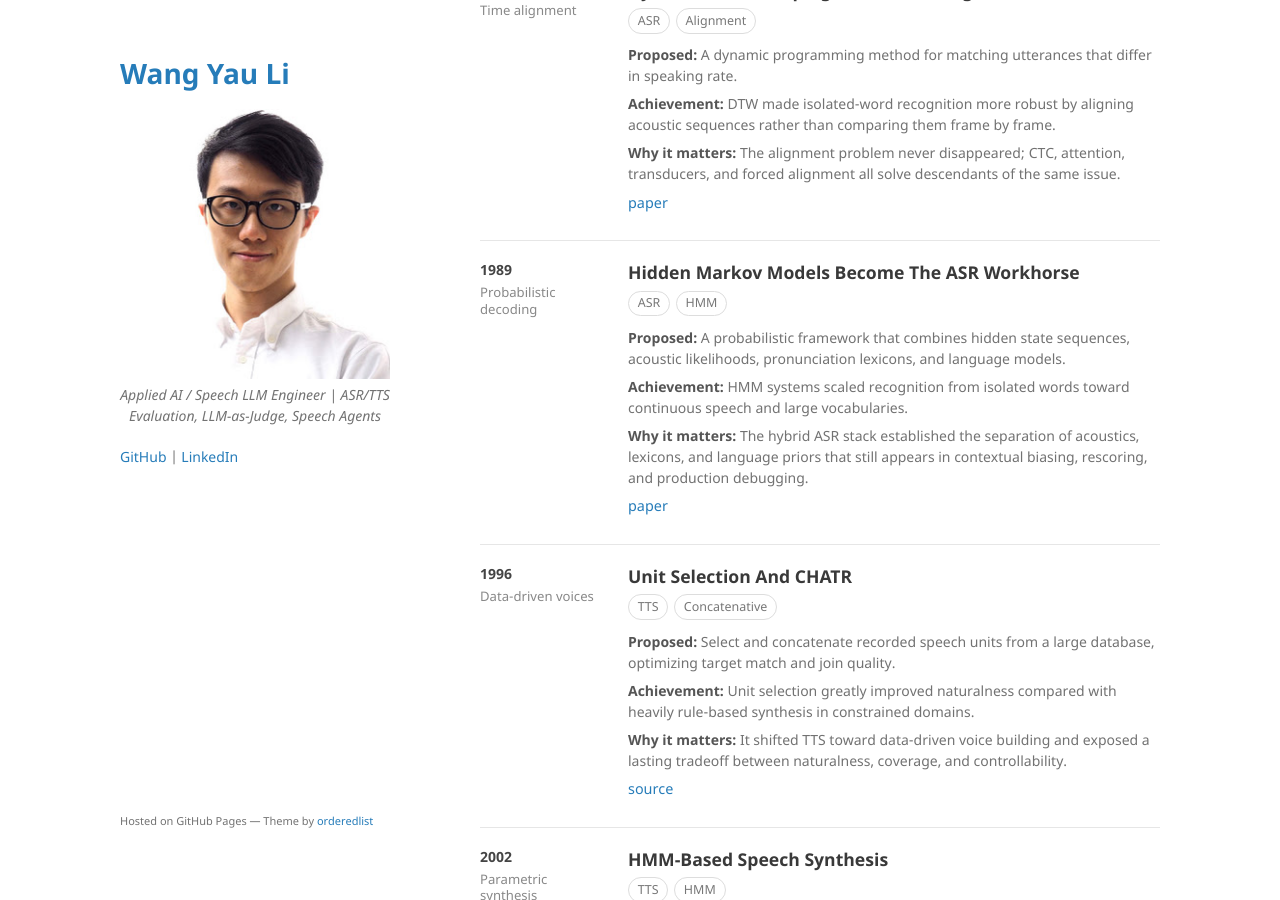
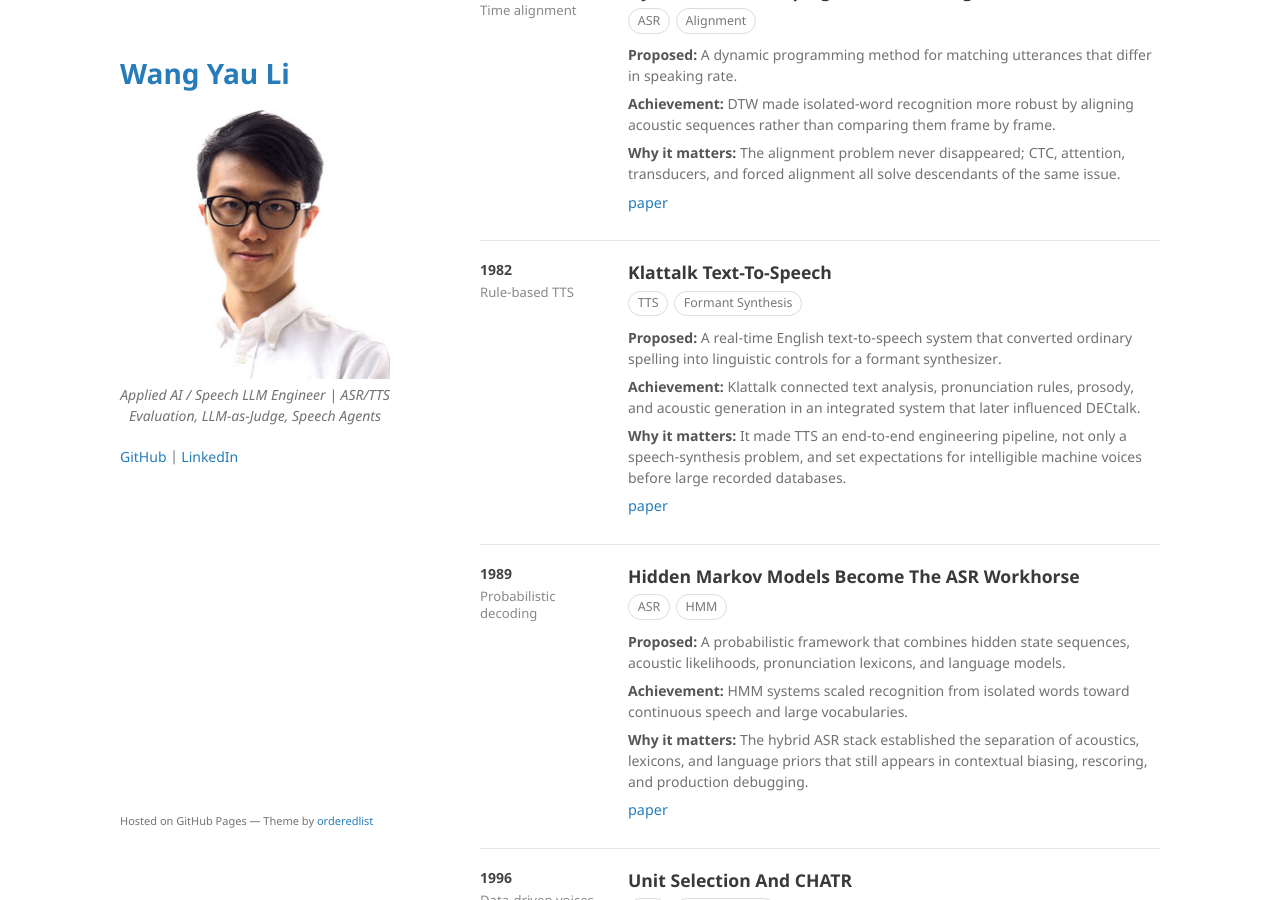
Before and after one commit to kennethli319/kennethli319.github.io, a Jekyll site: the page built from speech-timeline.md, in a window 1280 px wide and 900 px high, scrolled down 1534 px. Built offline with Jekyll 4.4.1, drawn with Linux system fonts in a browser that asks for light colours.

Commit message:
Add Klattalk speech synthesis milestone

```diff
--- a/speech-timeline.md
+++ b/speech-timeline.md
@@ -190,6 +190,21 @@ title: Speech Timeline
     <p><strong>Achievement:</strong> DTW made isolated-word recognition more robust by aligning acoustic sequences rather than comparing them frame by frame.</p>
     <p><strong>Why it matters:</strong> The alignment problem never disappeared; CTC, attention, transducers, and forced alignment all solve descendants of the same issue.</p>
     <p class="speech-source"><a href="https://ieeexplore.ieee.org/document/1163055">paper</a></p>
+  </div>
+</section>
+
+<section class="speech-row">
+  <aside class="speech-year">
+    1982
+    <div class="speech-kicker">Rule-based TTS</div>
+  </aside>
+  <div class="speech-body">
+    <h2>Klattalk Text-To-Speech</h2>
+    <div class="speech-meta"><span class="speech-tag">TTS</span><span class="speech-tag">Formant Synthesis</span></div>
+    <p><strong>Proposed:</strong> A real-time English text-to-speech system that converted ordinary spelling into linguistic controls for a formant synthesizer.</p>
+    <p><strong>Achievement:</strong> Klattalk connected text analysis, pronunciation rules, prosody, and acoustic generation in an integrated system that later influenced DECtalk.</p>
+    <p><strong>Why it matters:</strong> It made TTS an end-to-end engineering pipeline, not only a speech-synthesis problem, and set expectations for intelligible machine voices before large recorded databases.</p>
+    <p class="speech-source"><a href="https://ieeexplore.ieee.org/document/1171431/">paper</a></p>
   </div>
 </section>
 
```
